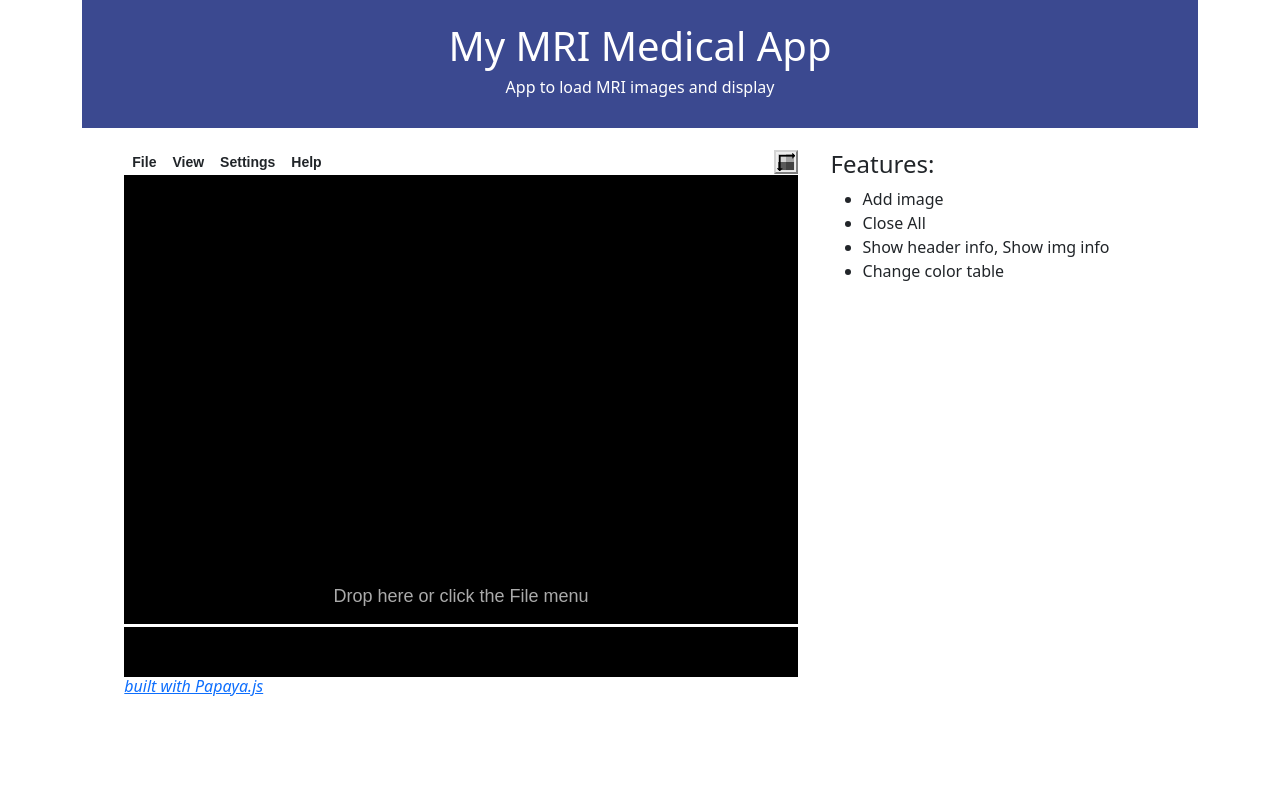
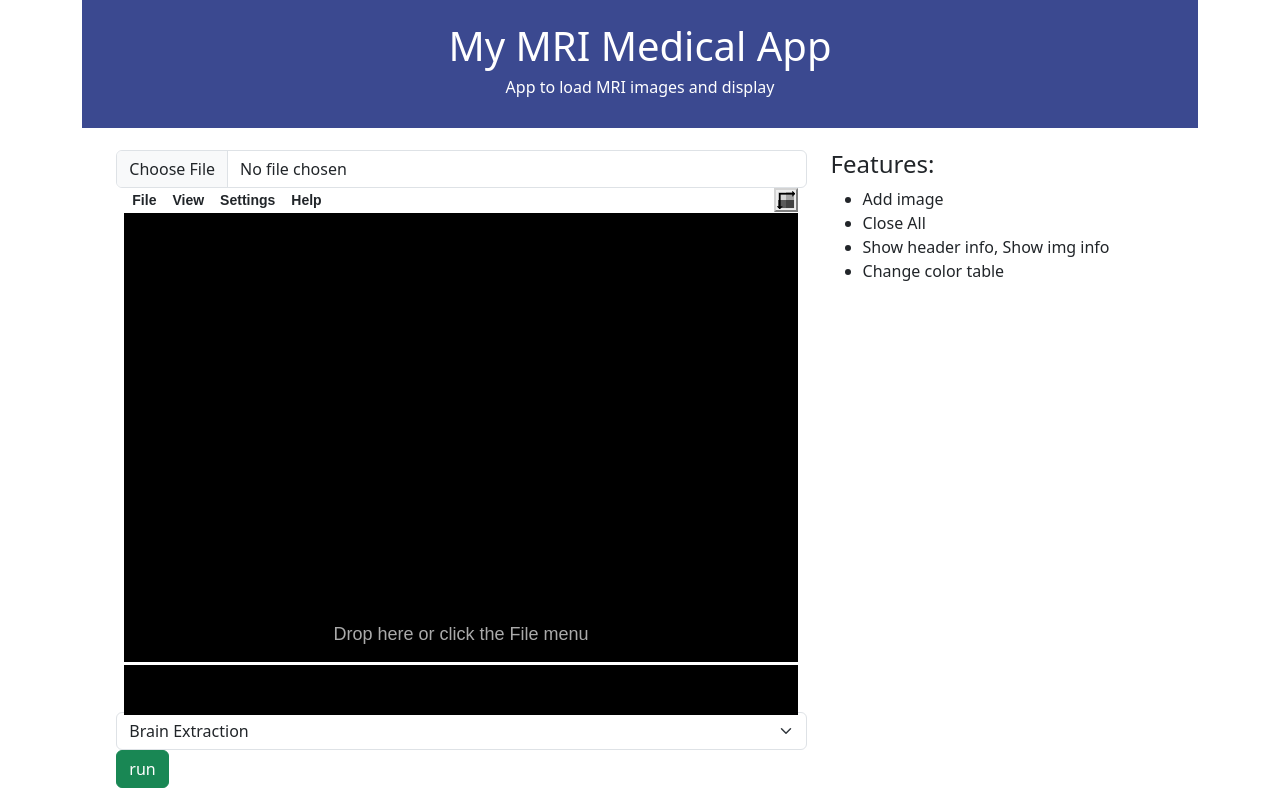
Before and after one commit to Angeluz-07/MRI-prototype-medical-apps, a Vue app in the folder frontend/: page / in a window 1280 px wide. Built offline with nearby package versions, Linux system fonts and the light colour scheme.

Commit message:
#2 load .nii image in input and load it automatically to viewer

```diff
--- a/frontend/src/components/Home.vue
+++ b/frontend/src/components/Home.vue
@@ -1,4 +1,26 @@
 <script setup>
+
+const handleFileChange = (event) => {
+  const file = event.target.files[0]
+
+  if (!file) return
+
+  const reader = new FileReader()
+
+  reader.onload = (e) => {
+    // Base64 string is available in e.target.result
+    var myEncodedDataRef = e.target.result.split(',')[1];
+    var params = [];
+    params["encodedImages"] = [myEncodedDataRef];
+    papaya.Container.resetViewer(0, params)
+  }
+
+  reader.onerror = (error) => {
+    console.error('Error reading file:', error)
+  }
+
+  reader.readAsDataURL(file)
+}
 </script>
 
 <template>
@@ -13,9 +35,19 @@
 			</div>
 		</div>
         <div id="main_content" class="row">
+            <div class="col-12 col-md-10 col-xl-12">
+
+            </div>
             <div class="col-8">
-                <div class="papaya" data-params="params"></div>
-                <a class="mx-2" href="https://rii-mango.github.io/Papaya/"><i>built with Papaya.js</i></a>
+                <form enctype="multipart/form-data" method="post">
+                    <input type="file" name="fileMRI"  id="fileMRI" class="form-control" @change="handleFileChange" required>
+                <div class="papaya" data-params="params" id="ii"></div>
+                <!--a class="mx-2" href="https://rii-mango.github.io/Papaya/"><i>built with Papaya.js</i></a-->
+                <select class="form-select" aria-label="Default select example">
+                    <option value="1">Brain Extraction</option>
+                </select>
+                <button class="btn btn-success" type="submit">run</button>
+                </form>
             </div>
 
             <div class="col-4" id="right_side_content">
```
